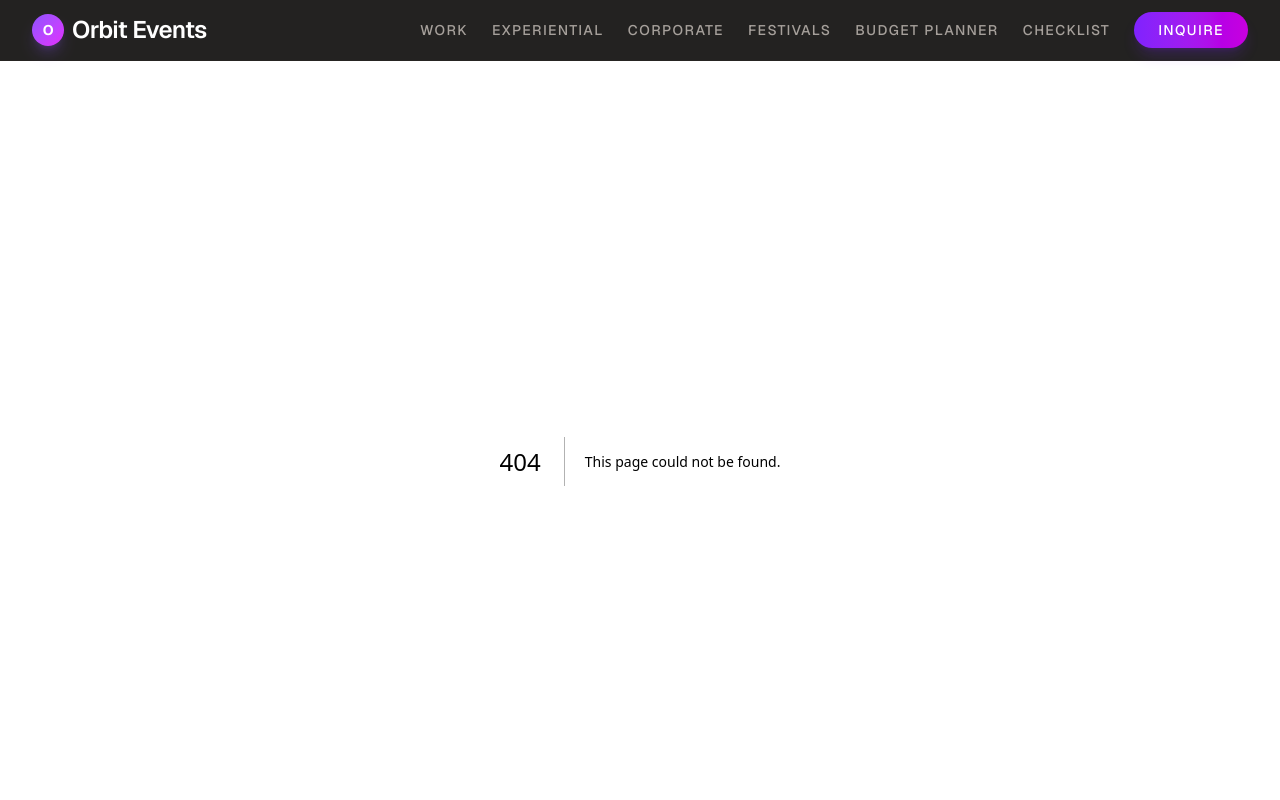
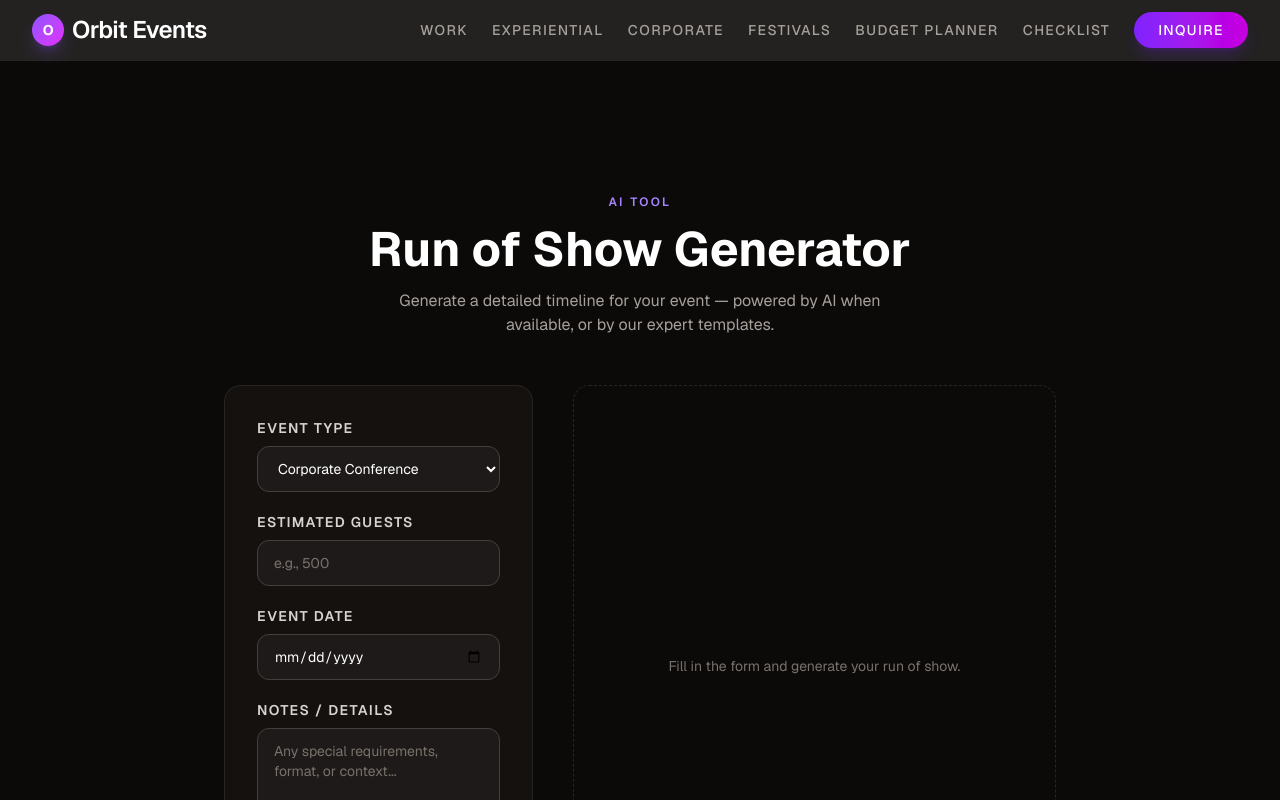
Before and after one commit to anas-khan-antimatter/mkt-orbit-events, a Next.js app in the folder orbit-events/: page /run-of-show in a window 1280 px wide. Before the commit this address had no page. Shown: the top 800 px of the page. Built offline with nearby package versions, Linux system fonts and the light colour scheme.

Commit message:
antimatter: checkpoint c-1790732972231-maddm

```diff
--- /dev/null
+++ b/orbit-events/src/app/run-of-show/page.tsx
@@ -0,0 +1,178 @@
+"use client";
+
+import { useState } from "react";
+
+interface RunOfShowItem {
+  time: string;
+  activity: string;
+  notes: string;
+}
+
+interface ROSData {
+  title: string;
+  totalDuration: string;
+  eventType: string;
+  guestCount: string;
+  date: string;
+  items: RunOfShowItem[];
+}
+
+export default function RunOfShowPage() {
+  const [eventType, setEventType] = useState("corporate");
+  const [guestCount, setGuestCount] = useState("");
+  const [date, setDate] = useState("");
+  const [description, setDescription] = useState("");
+  const [loading, setLoading] = useState(false);
+  const [result, setResult] = useState<ROSData | null>(null);
+  const [error, setError] = useState("");
+
+  async function handleGenerate(e: React.FormEvent) {
+    e.preventDefault();
+    setLoading(true);
+    setError("");
+    setResult(null);
+
+    try {
+      const res = await fetch("/api/run-of-show", {
+        method: "POST",
+        headers: { "Content-Type": "application/json" },
+        body: JSON.stringify({ eventType, guestCount, date, description }),
+      });
+      const json = await res.json();
+      if (json.success) {
+        setResult(json.data);
+      } else {
+        setError("Failed to generate run of show.");
+      }
+    } catch {
+      setError("Network error. Please try again.");
+    } finally {
+      setLoading(false);
+    }
+  }
+
+  return (
+    <div className="min-h-screen bg-stone-950 py-24 sm:py-32">
+      <div className="mx-auto max-w-4xl px-4 sm:px-6 lg:px-8">
+        <div className="mb-12 text-center">
+          <span className="text-xs font-semibold uppercase tracking-[0.2em] text-violet-400">
+            AI Tool
+          </span>
+          <h1 className="mt-3 text-4xl font-bold text-white sm:text-5xl">
+            Run of Show Generator
+          </h1>
+          <p className="mx-auto mt-4 max-w-lg text-stone-400">
+            Generate a detailed timeline for your event — powered by AI when available, or by our expert templates.
+          </p>
+        </div>
+
+        <div className="grid gap-10 lg:grid-cols-5">
+          {/* Form */}
+          <form onSubmit={handleGenerate} className="lg:col-span-2 space-y-5 rounded-2xl border border-stone-800 bg-stone-900/50 p-6 sm:p-8">
+            <div>
+              <label className="block text-sm font-semibold uppercase tracking-widest text-stone-300">
+                Event Type
+              </label>
+              <select
+                value={eventType}
+                onChange={(e) => setEventType(e.target.value)}
+                className="mt-2 w-full rounded-xl border border-stone-700 bg-stone-800/50 px-4 py-3 text-sm text-white focus:border-violet-500 focus:outline-none"
+              >
+                <option value="corporate">Corporate Conference</option>
+                <option value="gala">Gala / Fundraiser</option>
+                <option value="festival">Music Festival</option>
+                <option value="product-launch">Product Launch</option>
+                <option value="wedding">Wedding</option>
+                <option value="activation">Brand Activation</option>
+              </select>
+            </div>
+
+            <div>
+              <label className="block text-sm font-semibold uppercase tracking-widest text-stone-300">
+                Estimated Guests
+              </label>
+              <input
+                value={guestCount}
+                onChange={(e) => setGuestCount(e.target.value)}
+                className="mt-2 w-full rounded-xl border border-stone-700 bg-stone-800/50 px-4 py-3 text-sm text-white placeholder-stone-500 focus:border-violet-500 focus:outline-none"
+                placeholder="e.g., 500"
+              />
+            </div>
+
+            <div>
+              <label className="block text-sm font-semibold uppercase tracking-widest text-stone-300">
+                Event Date
+              </label>
+              <input
+                type="date"
+                value={date}
+                onChange={(e) => setDate(e.target.value)}
+                className="mt-2 w-full rounded-xl border border-stone-700 bg-stone-800/50 px-4 py-3 text-sm text-white focus:border-violet-500 focus:outline-none"
+              />
+            </div>
+
+            <div>
+              <label className="block text-sm font-semibold uppercase tracking-widest text-stone-300">
+                Notes / Details
+              </label>
+              <textarea
+                value={description}
+                onChange={(e) => setDescription(e.target.value)}
+                rows={4}
+                className="mt-2 w-full rounded-xl border border-stone-700 bg-stone-800/50 px-4 py-3 text-sm text-white placeholder-stone-500 focus:border-violet-500 focus:outline-none"
+                placeholder="Any special requirements, format, or context..."
+              />
+            </div>
+
+            <button
+              type="submit"
+              disabled={loading}
+              className="w-full rounded-full bg-gradient-to-r from-violet-600 to-fuchsia-600 py-4 text-sm font-semibold uppercase tracking-widest text-white transition-all hover:from-violet-500 hover:to-fuchsia-500 shadow-lg shadow-violet-600/30 disabled:opacity-50"
+            >
+              {loading ? "Generating..." : "Generate Run of Show"}
+            </button>
+
+            {error && <p className="text-sm text-red-400">{error}</p>}
+          </form>
+
+          {/* Results */}
+          <div className="lg:col-span-3">
+            {result ? (
+              <div className="rounded-2xl border border-stone-800 bg-stone-900/50 p-6 sm:p-8">
+                <div className="mb-6">
+                  <h2 className="text-xl font-bold text-white">{result.title}</h2>
+                  <p className="mt-1 text-sm text-stone-400">
+                    {result.totalDuration} &middot; {result.eventType} &middot; {result.guestCount} guests
+                    {result.date !== "TBD" ? ` &middot; ${result.date}` : ""}
+                  </p>
+                </div>
+                <div className="space-y-2">
+                  {result.items.map((item, i) => (
+                    <div
+                      key={i}
+                      className="flex flex-col gap-1 rounded-xl border border-stone-800 p-4 sm:flex-row sm:items-center sm:gap-6"
+                    >
+                      <span className="shrink-0 text-sm font-bold text-violet-400 w-14">
+                        {item.time}
+                      </span>
+                      <div className="flex-1">
+                        <span className="text-sm font-semibold text-white">{item.activity}</span>
+                        <p className="text-xs text-stone-500 mt-0.5">{item.notes}</p>
+                      </div>
+                    </div>
+                  ))}
+                </div>
+              </div>
+            ) : (
+              <div className="flex h-full min-h-[400px] items-center justify-center rounded-2xl border border-dashed border-stone-800">
+                <p className="text-sm text-stone-500">
+                  Fill in the form and generate your run of show.
+                </p>
+              </div>
+            )}
+          </div>
+        </div>
+      </div>
+    </div>
+  );
+}
```
